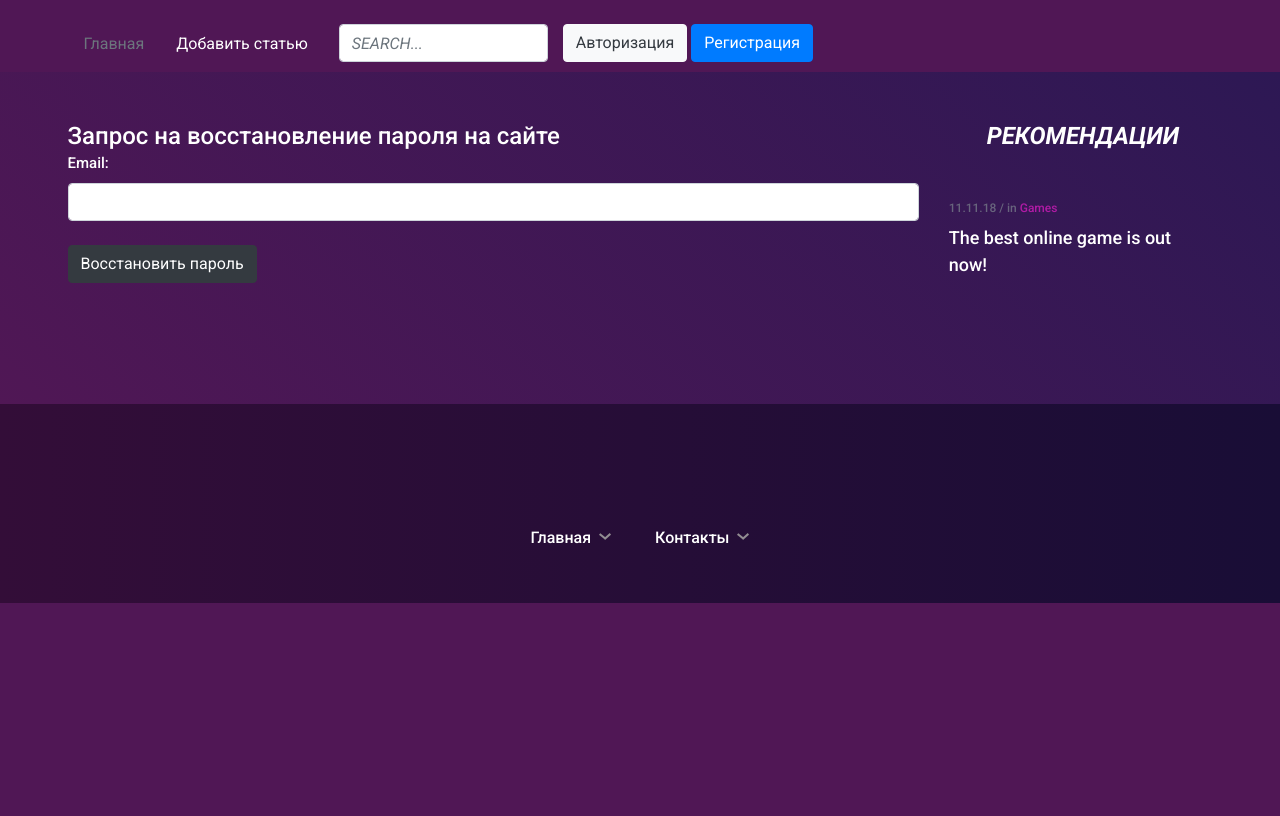
After one commit to Roval911/MyPet, a Django app: page /password-reset/ in a window 1280 px wide. The commit adds this page. Run offline with Django 5.2, Linux system fonts and the light colour scheme; some libraries are stand-ins or nearby versions.

Commit message:
форма изменения пароля, работа с почтой

```diff
--- a/static/css/style.css
+++ b/static/css/style.css
@@ -128,7 +128,7 @@ ol {
 }
 
 .spad {
-	padding-top: 165px;
+	padding-top: 50px;
 	padding-bottom: 105px;
 }
 
--- a/system/forms.py
+++ b/system/forms.py
@@ -1,5 +1,5 @@
 from django import forms
-from django.contrib.auth.forms import UserCreationForm, AuthenticationForm, SetPasswordForm
+from django.contrib.auth.forms import UserCreationForm, AuthenticationForm, SetPasswordForm, PasswordResetForm
 from django.contrib.auth.models import User
 
 from .models import Profile
@@ -115,3 +115,37 @@ class UserPasswordChangeForm(SetPasswordForm):
                 'class': 'form-control',
                 'autocomplete': 'off'
             })
+
+
+class UserForgotPasswordForm(PasswordResetForm):
+    """
+    Запрос на восстановление пароля
+    """
+
+    def __init__(self, *args, **kwargs):
+        """
+        Обновление стилей формы
+        """
+        super().__init__(*args, **kwargs)
+        for field in self.fields:
+            self.fields[field].widget.attrs.update({
+                'class': 'form-control',
+                'autocomplete': 'off'
+            })
+
+
+class UserSetNewPasswordForm(SetPasswordForm):
+    """
+    Изменение пароля пользователя после подтверждения
+    """
+
+    def __init__(self, *args, **kwargs):
+        """
+        Обновление стилей формы
+        """
+        super().__init__(*args, **kwargs)
+        for field in self.fields:
+            self.fields[field].widget.attrs.update({
+                'class': 'form-control',
+                'autocomplete': 'off'
+            })
--- a/system/urls.py
+++ b/system/urls.py
@@ -1,7 +1,8 @@
 from django.urls import path
 
 from .views import ProfileUpdateView, ProfileDetailView, UserRegisterView, UserLoginView, UserLogoutView, \
-    UserPasswordChangeView
+    UserPasswordChangeView, UserForgotPasswordView, UserPasswordResetConfirmView, EmailConfirmationSentView, \
+    UserConfirmEmailView, EmailConfirmedView, EmailConfirmationFailedView
 
 urlpatterns = [
     path('user/edit/', ProfileUpdateView.as_view(), name='profile_edit'),
@@ -10,4 +11,11 @@ urlpatterns = [
     path('login/', UserLoginView.as_view(), name='login'),
     path('logout/', UserLogoutView.as_view(), name='logout'),
     path('password-change/', UserPasswordChangeView.as_view(), name='password_change'),
+    path('password-reset/', UserForgotPasswordView.as_view(), name='password_reset'),
+    path('set-new-password/<uidb64>/<token>/', UserPasswordResetConfirmView.as_view(), name='password_reset_confirm'),
+    path('register/', UserRegisterView.as_view(), name='register'),
+    path('email-confirmation-sent/', EmailConfirmationSentView.as_view(), name='email_confirmation_sent'),
+    path('confirm-email/<str:uidb64>/<str:token>/', UserConfirmEmailView.as_view(), name='confirm_email'),
+    path('email-confirmed/', EmailConfirmedView.as_view(), name='email_confirmed'),
+    path('confirm-email-failed/', EmailConfirmationFailedView.as_view(), name='email_confirmation_failed'),
 ]
--- a/system/views.py
+++ b/system/views.py
@@ -1,11 +1,24 @@
-from django.contrib.auth.views import LoginView, LogoutView, PasswordChangeView
+from django.contrib.auth import get_user_model, login
+from django.contrib.auth.tokens import default_token_generator
+from django.contrib.auth.views import LoginView, LogoutView, PasswordChangeView, PasswordResetView, \
+    PasswordResetConfirmView
 from django.contrib.messages.views import SuccessMessageMixin
-from django.views.generic import DetailView, UpdateView, CreateView
+from django.contrib.sites.models import Site
+from django.core.mail import send_mail
+from django.shortcuts import redirect
+from django.utils.encoding import force_bytes
+from django.utils.http import urlsafe_base64_encode, urlsafe_base64_decode
+from django.views import View
+from django.views.generic import DetailView, UpdateView, CreateView, TemplateView
 from django.db import transaction
 from django.urls import reverse_lazy
 
+from .mixins import UserIsNotAuthenticated
 from .models import Profile
-from .forms import UserUpdateForm, ProfileUpdateForm, UserRegisterForm, UserLoginForm, UserPasswordChangeForm
+from .forms import UserUpdateForm, ProfileUpdateForm, UserRegisterForm, UserLoginForm, UserPasswordChangeForm, \
+    UserForgotPasswordForm, UserSetNewPasswordForm
+
+User = get_user_model()
 
 
 class ProfileDetailView(DetailView):
@@ -58,19 +71,36 @@ class ProfileUpdateView(UpdateView):
         return reverse_lazy('profile_detail', kwargs={'slug': self.object.slug})
 
 
-class UserRegisterView(SuccessMessageMixin, CreateView):
+class UserRegisterView(UserIsNotAuthenticated, CreateView):
     """
     Представление регистрации на сайте с формой регистрации
     """
     form_class = UserRegisterForm
     success_url = reverse_lazy('posts')
-    template_name = 'system/user_register.html'
-    success_message = 'Вы успешно зарегистрировались. Можете войти на сайт!'
+    template_name = 'system/registration/user_register.html'
 
     def get_context_data(self, **kwargs):
         context = super().get_context_data(**kwargs)
         context['title'] = 'Регистрация на сайте'
         return context
+
+    def form_valid(self, form):
+        user = form.save(commit=False)
+        user.is_active = False
+        user.save()
+        # Функционал для отправки письма и генерации токена
+        token = default_token_generator.make_token(user)
+        uid = urlsafe_base64_encode(force_bytes(user.pk))
+        activation_url = reverse_lazy('confirm_email', kwargs={'uidb64': uid, 'token': token})
+        current_site = Site.objects.get_current().domain
+        send_mail(
+            'Подтвердите свой электронный адрес',
+            f'Пожалуйста, перейдите по следующей ссылке, чтобы подтвердить свой адрес электронной почты: http://{current_site}{activation_url}',
+            'service.notehunter@gmail.com',
+            [user.email],
+            fail_silently=False,
+        )
+        return redirect('email_confirmation_sent')
 
 
 class UserLoginView(SuccessMessageMixin, LoginView):
@@ -110,3 +140,79 @@ class UserPasswordChangeView(SuccessMessageMixin, PasswordChangeView):
 
     def get_success_url(self):
         return reverse_lazy('profile_detail', kwargs={'slug': self.request.user.profile.slug})
+
+
+class UserForgotPasswordView(SuccessMessageMixin, PasswordResetView):
+    """
+    Представление по сбросу пароля по почте
+    """
+    form_class = UserForgotPasswordForm
+    template_name = 'system/user_password_reset.html'
+    success_url = reverse_lazy('posts')
+    success_message = 'Письмо с инструкцией по восстановлению пароля отправлена на ваш email'
+    subject_template_name = 'system/email/password_subject_reset_mail.txt'
+    email_template_name = 'system/email/password_reset_mail.html'
+
+    def get_context_data(self, **kwargs):
+        context = super().get_context_data(**kwargs)
+        context['title'] = 'Запрос на восстановление пароля'
+        return context
+
+
+class UserPasswordResetConfirmView(SuccessMessageMixin, PasswordResetConfirmView):
+    """
+    Представление установки нового пароля
+    """
+    form_class = UserSetNewPasswordForm
+    template_name = 'system/user_password_set_new.html'
+    success_url = reverse_lazy('posts')
+    success_message = 'Пароль успешно изменен. Можете авторизоваться на сайте.'
+
+    def get_context_data(self, **kwargs):
+        context = super().get_context_data(**kwargs)
+        context['title'] = 'Установить новый пароль'
+        return context
+
+
+class UserConfirmEmailView(View):
+    def get(self, request, uidb64, token):
+        try:
+            uid = urlsafe_base64_decode(uidb64)
+            user = User.objects.get(pk=uid)
+        except (TypeError, ValueError, OverflowError, User.DoesNotExist):
+            user = None
+
+        if user is not None and default_token_generator.check_token(user, token):
+            user.is_active = True
+            user.save()
+            login(request, user)
+            return redirect('email_confirmed')
+        else:
+            return redirect('email_confirmation_failed')
+
+
+class EmailConfirmationSentView(TemplateView):
+    template_name = 'system/registration/email_confirmation_sent.html'
+
+    def get_context_data(self, **kwargs):
+        context = super().get_context_data(**kwargs)
+        context['title'] = 'Письмо активации отправлено'
+        return context
+
+
+class EmailConfirmedView(TemplateView):
+    template_name = 'system/registration/email_confirmed.html'
+
+    def get_context_data(self, **kwargs):
+        context = super().get_context_data(**kwargs)
+        context['title'] = 'Ваш электронный адрес активирован'
+        return context
+
+
+class EmailConfirmationFailedView(TemplateView):
+    template_name = 'system/registration/email_confirmation_failed.html'
+
+    def get_context_data(self, **kwargs):
+        context = super().get_context_data(**kwargs)
+        context['title'] = 'Ваш электронный адрес не активирован'
+        return context
--- a/templates/base.html
+++ b/templates/base.html
@@ -16,26 +16,36 @@
     <link rel="stylesheet" href="{% static 'css/style.css' %} ">
 </head>
 <body>
-<header class="header-section">
-    <div class="header-warp">
-        <div class="header-social d-flex justify-content-end">
-            <p>Социальные сети</p>
-            <a href="#">VK</a>
-            <a href="#">Telegram</a>
-        </div>
-        <div class="header-bar-warp d-flex">
-            <nav class="top-nav-area w-100">
-                <div class="user-panel">
-                    <a href="{% url 'login' %}">Вход</a> / <a href="{% url 'register' %}">Регистрация</a> /
-                    <a href="{% url 'logout' %}">Выход</a>
-                </div>
-                <!-- Menu -->
-                <ul class="main-menu primary-menu">
-                    <li><a href="{% url 'posts' %}">Главная</a></li>
-                    <li><a href="{% url 'profile_detail' request.user.profile.slug %}">Мой профиль</a></li>
-                    <li><a href="{% url 'post_create' %}">Добавить объявление</a></li>
+<header class="mt-3">
+    <div class="px-3 py-2 text-bg-dark" style="border-radius: 10px 10px 0 0;">
+        <div class="container">
+            <div class="d-flex flex-wrap align-items-center justify-content-center justify-content-lg-start">
+                <ul class="nav col-12 col-lg-auto my-2 justify-content-center my-md-0 text-small">
+                    <li>
+                        <a href="{% url "posts" %}" class="nav-link text-secondary">Главная</a>
+                    </li>
+                    <li>
+                        <a href="{% url "post_create" %}" class="nav-link text-white">Добавить статью</a>
+                    </li>
+                    <li>
+                        <form class="col-12 col-lg-auto mb-2 mb-lg-0 me-lg-auto" role="search">
+                            <input type="search" class="form-control" placeholder="Search..." aria-label="Search">
+                        </form>
+                    </li>
+                    <li>
+                        {% if request.user.is_authenticated %}
+                            <a href="{% url "profile_detail" request.user.profile.slug %}" type="button"
+                               class="btn btn-secondary me-2"> {{ request.user.username }}</a>
+                            <a href="{% url "logout" %}" type="button" class="btn btn-primary">Деавторизация</a>
+                        {% else %}
+                            <div class="text-end">
+                                <a href="{% url "login" %}" type="button" class="btn btn-light text-dark me-2">Авторизация</a>
+                                <a href="{% url "register" %}" type="button" class="btn btn-primary">Регистрация</a>
+                            </div>
+                        {% endif %}
+                    </li>
                 </ul>
-            </nav>
+            </div>
         </div>
     </div>
 </header>
--- /dev/null
+++ b/templates/system/email/password_subject_reset_mail.txt
@@ -0,0 +1 @@
+Инструкция по восстановлению пароля на сайте
--- /dev/null
+++ b/templates/system/registration/email_confirmation_failed.html
@@ -0,0 +1,6 @@
+{% extends "base.html" %}
+
+{% block content %}
+    <h4 class="alert-heading">Ошибка подтверждения по электронной почте</h4>
+    <p>Ссылка для подтверждения по электронной почте недействительна или срок ее действия истек. Пожалуйста, зарегистрируйтесь снова.</p>
+{% endblock %}
--- /dev/null
+++ b/templates/system/registration/email_confirmed.html
@@ -0,0 +1,6 @@
+{% extends "base.html" %}
+
+{% block content %}
+    <h4 class="alert-heading">Электронная почта подтверждена</h4>
+    <p>Ваш адрес электронной почты успешно подтвержден. Спасибо за регистрацию!</p>
+{% endblock %}
--- a/templates/system/user_login.html
+++ b/templates/system/user_login.html
@@ -7,4 +7,7 @@
         {{ form.as_p }}
         <button type="submit" class="btn btn-dark">Авторизоваться</button>
     </form>
+    <p>Забыли пароль?</p>
+    <a href="{% url 'password_reset' %}" class="btn btn-sm btn-primary">Востановить пароль</a>
+
 {% endblock %}
--- /dev/null
+++ b/templates/system/user_password_reset.html
@@ -0,0 +1,11 @@
+{% extends 'base.html' %}
+
+{% block content %}
+    <h4>Запрос на восстановление пароля на сайте</h4>
+    <form method="post">
+        {% csrf_token %}
+        {{ form.as_p }}
+        <button type="submit" class="btn btn-dark mt-2">Восстановить пароль</button>
+    </form>
+
+{% endblock %}
```
Also changed, not shown: pet/settings.py (+15 -0 lines), system/mixins.py (added, +15 -0 lines), templates/system/email/password_reset_mail.html (added, +15 -0 lines), templates/system/registration/email_confirmation_sent.html (added, +9 -0 lines), templates/system/user_password_set_new.html (added, +10 -0 lines).
